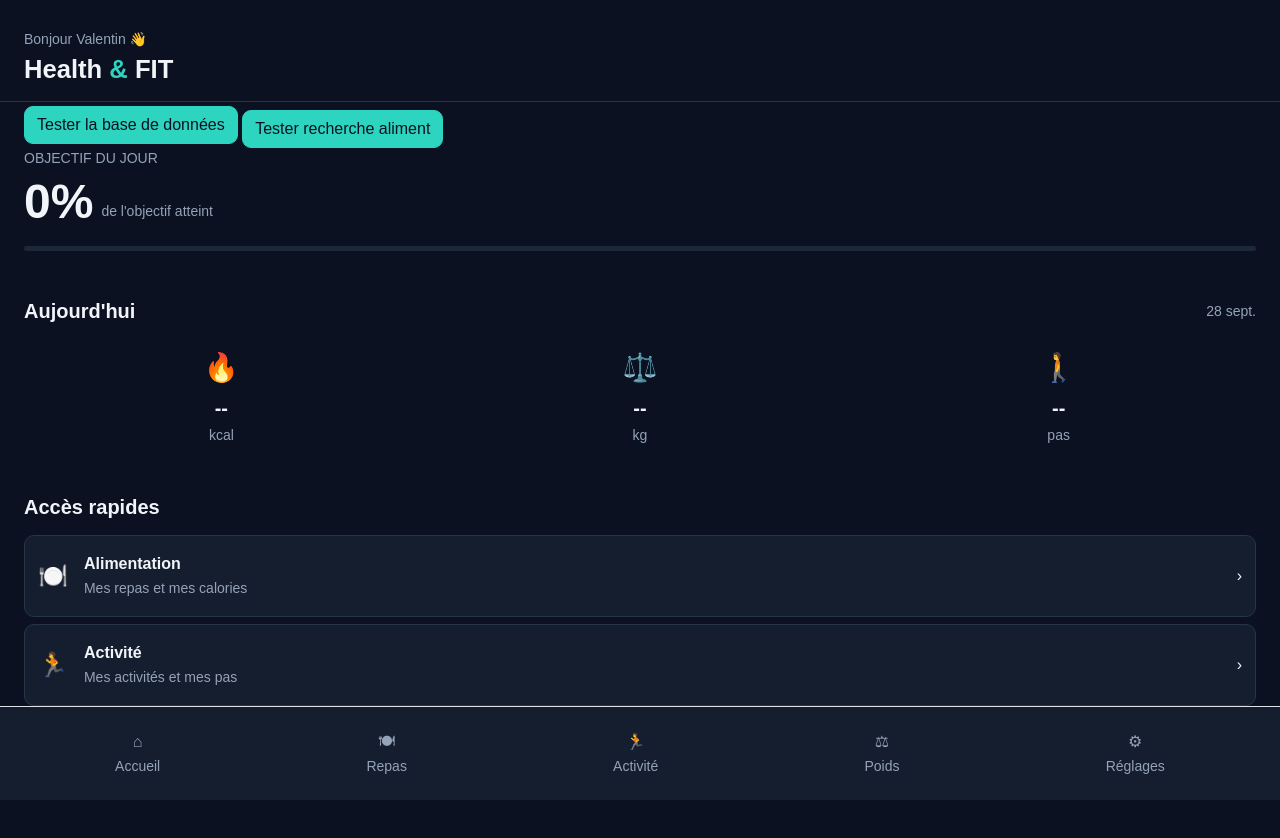
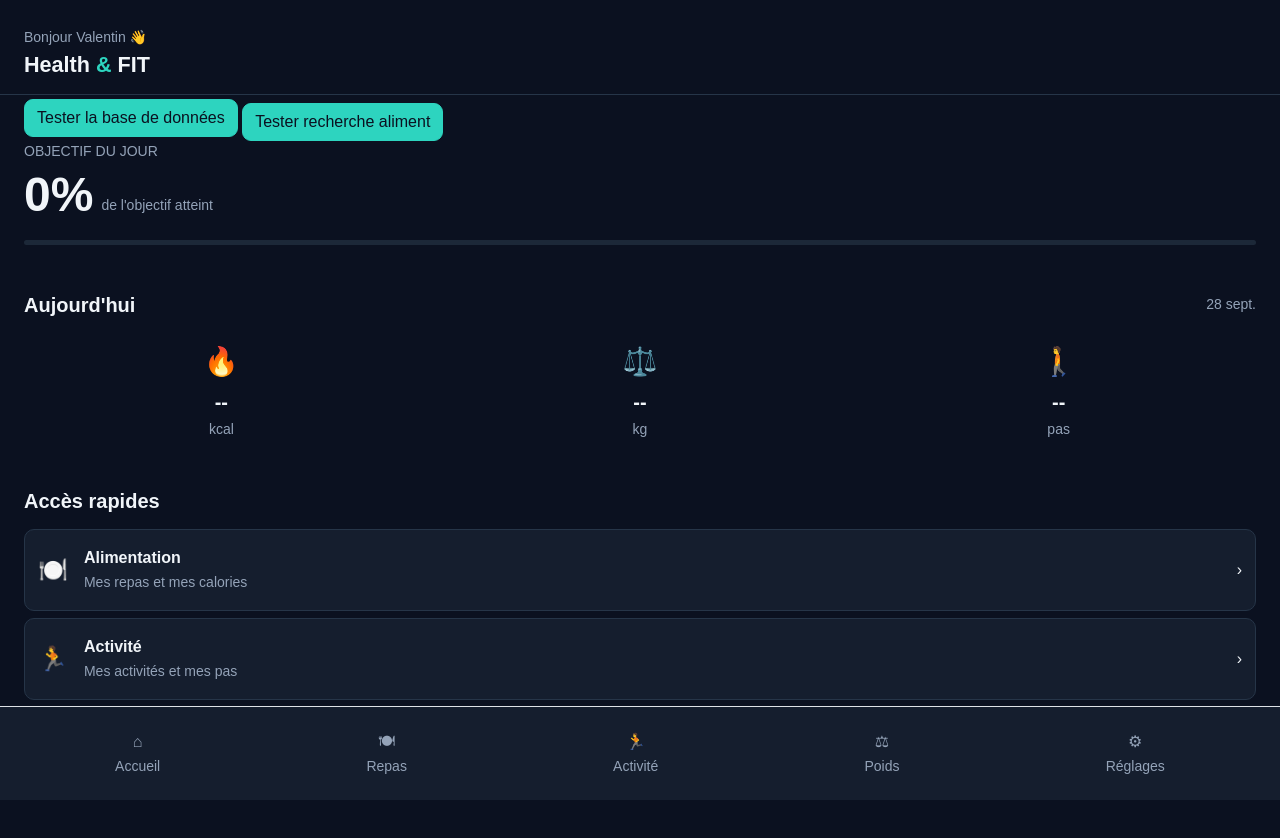
Before and after one commit to Val-HUB-DEC/HEALTH_AND_FIT, a plain HTML site: page web/index.html in a window 1280 px wide. Drawn offline with Linux system fonts and the light colour scheme.

Commit message:
Maj Style : diminution bandeau haut

```diff
--- a/web/css/style.css
+++ b/web/css/style.css
@@ -50,7 +50,7 @@ body {
 header {
     background-color: var(--fond);
 
-    padding: 22px 0 18px;
+    padding: 14px 0 10px;
 
     border-bottom: 1px solid var(--bordure);
 }
@@ -60,7 +60,7 @@ header h1 {
 
     color: var(--texte);
 
-    font-size: 1.6rem;
+    font-size: 1.35rem;
     font-weight: 700;
 }
 
@@ -69,7 +69,7 @@ header h1 span {
 }
 
 header p {
-    margin-top: 5px;
+    margin-top: 3px;
 }
 
 
@@ -103,7 +103,7 @@ small,
    ========================= */
 
 main.container {
-    padding-top: 20px;
+    padding-top: 14px;
 }
 
 
```
